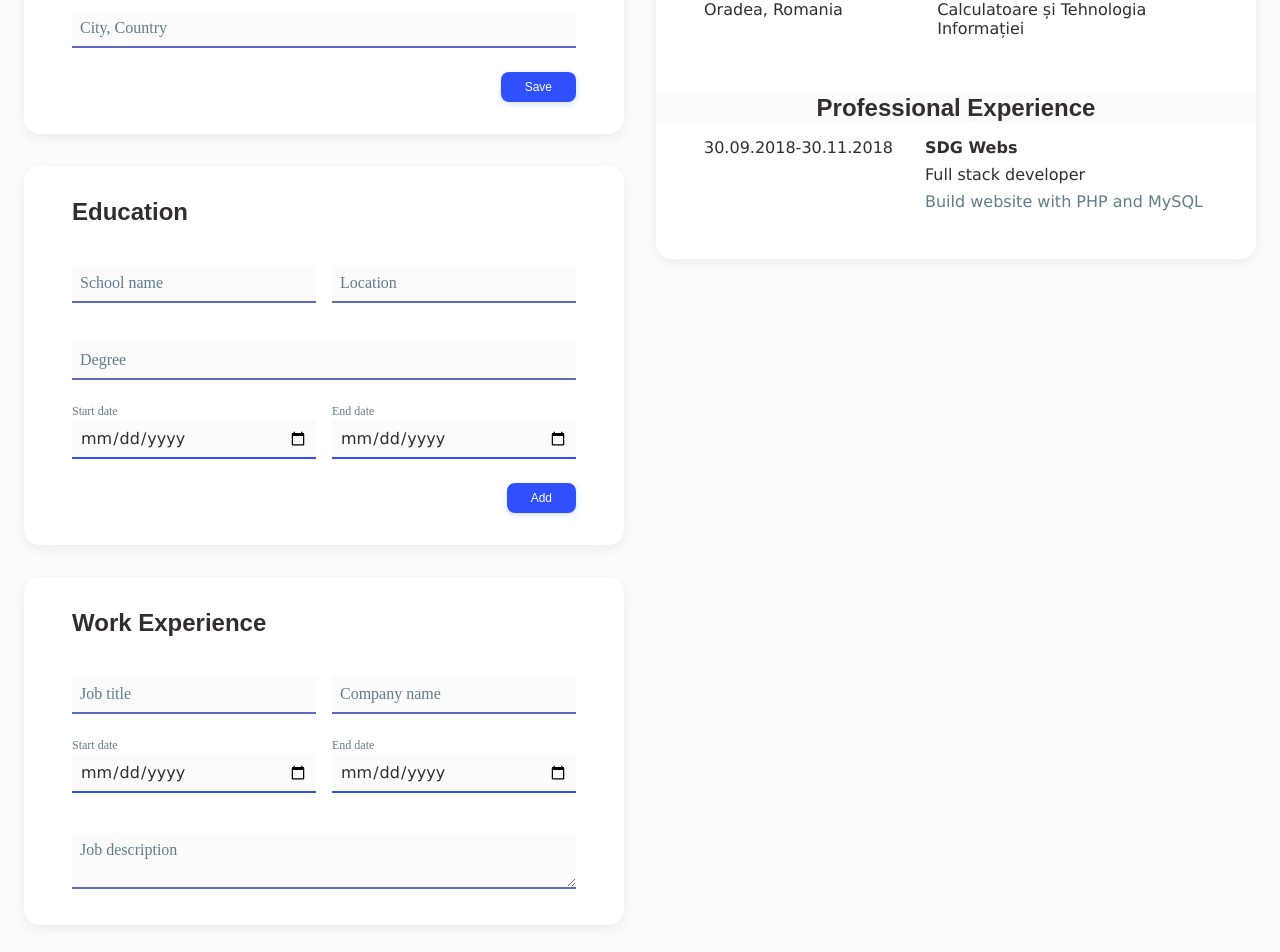
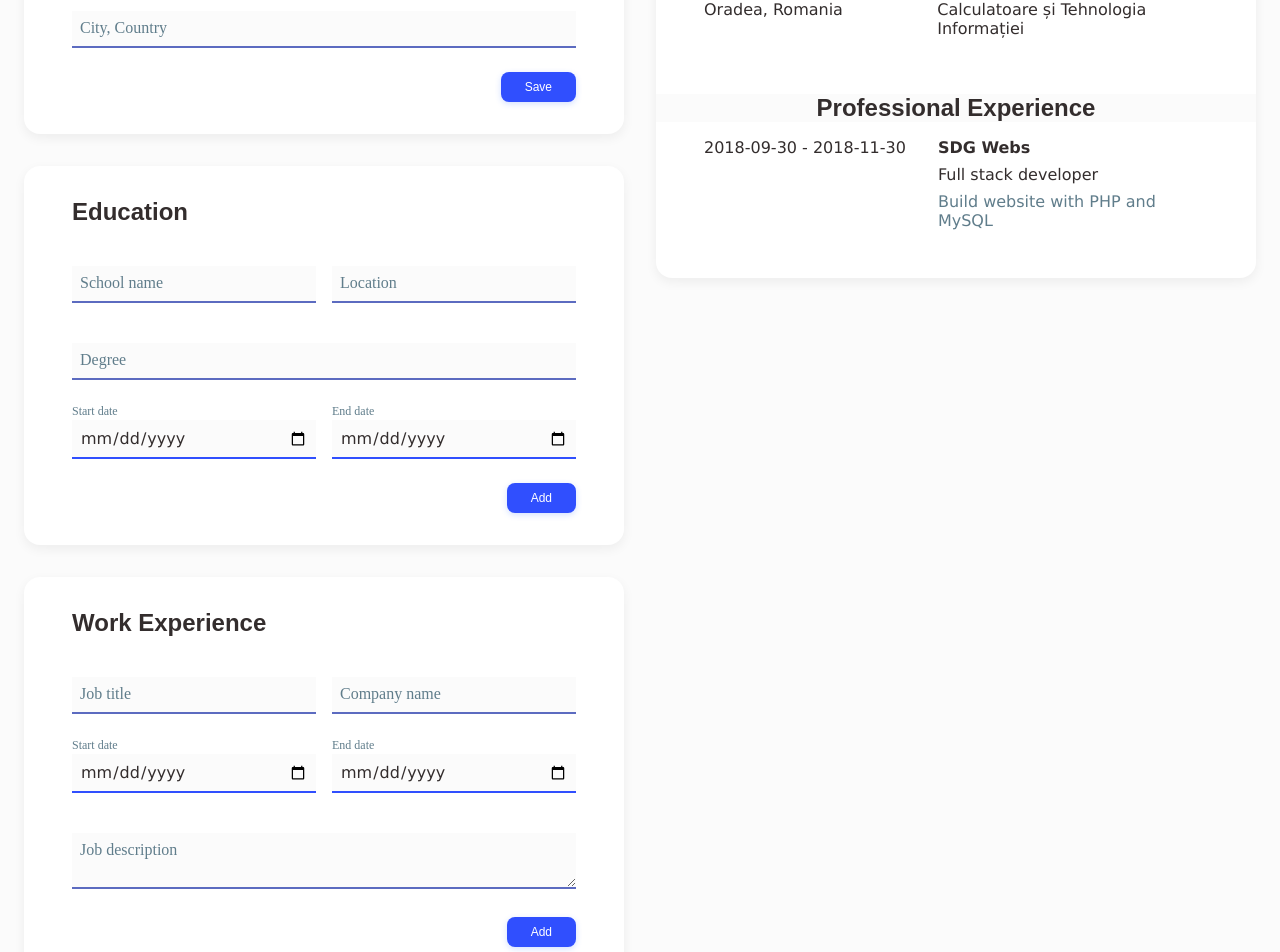
Before and after one commit to catalinbroinas/cv-application, a React (Vite) app: page / in a window 1280 px wide. Shown: the part 402-1354 px from the top of the page. Built offline with nearby package versions, Linux system fonts and the light colour scheme.

Commit message:
feat(MainContent): handle experience data form
- Connect experience data form with preview section
- Update CV Body after clicking Add button

```diff
--- a/src/components/cv/CVExperience.jsx
+++ b/src/components/cv/CVExperience.jsx
@@ -1,18 +1,20 @@
 
-function CVExperience({ company, job, description, startDate, endDate }) {
+function CVExperience({ experienceData }) {
+    const { jobTitle, companyName, experienceStartDate, experienceEndDate, jobDescription } = experienceData;
+
     return (
         <div className="cv-experience">
             <h3 className="sub-title">Professional Experience</h3>
 
             <div className="content">
                 <div className="date-time">
-                    <p className="text">{startDate}-{endDate}</p>
+                    <p className="text">{experienceStartDate} - {experienceEndDate}</p>
                 </div>
 
                 <div className="job">
-                    <p className="text fw-bold">{company}</p>
-                    <p className="text">{job}</p>
-                    <p className="text-light">{description}</p>
+                    <p className="text fw-bold">{companyName}</p>
+                    <p className="text">{jobTitle}</p>
+                    <p className="text-light">{jobDescription}</p>
                 </div>
             </div>
         </div>
--- a/src/components/forms/ExperienceForm.jsx
+++ b/src/components/forms/ExperienceForm.jsx
@@ -1,39 +1,90 @@
+import { useState } from "react";
 
-function ExperienceForm() {
+function ExperienceForm({ onAdd }) {
+    const [jobTitle, setJobTitle] = useState('');
+    const [jobDescription, setJobDescription] = useState('');
+    const [companyName, setCompanyName] = useState('');
+    const [experienceStartDate, setExperienceStartDate] = useState('');
+    const [experienceEndDate, setExperienceEndDate] = useState('');
+
+    const handleAddClick = () => {
+        onAdd({jobTitle, companyName, experienceStartDate, experienceEndDate, jobDescription});
+    };
+
     return (
-        <form id="experience-form" className="form-section">
+        <form
+            id="experience-form"
+            className="form-section"
+            onSubmit={(e) => e.preventDefault()}
+        >
             <h3 className="sub-title">Work Experience</h3>
 
             <div className="form-group">
                 <div className="form-outline">
-                    <input type="text" id="job-title" className="form-control" placeholder="Job title" />
+                    <input
+                        type="text"
+                        id="job-title"
+                        className="form-control"
+                        placeholder="Job title"
+                        value={jobTitle}
+                        onChange={(e) => setJobTitle(e.target.value)}
+                    />
                     <label htmlFor="job-title" className="form-label">Job title</label>
                 </div>
 
                 <div className="form-outline">
-                    <input type="text" id="company-name" className="form-control" placeholder="Company name" />
+                    <input
+                        type="text"
+                        id="company-name"
+                        className="form-control"
+                        placeholder="Company name"
+                        value={companyName}
+                        onChange={(e) => setCompanyName(e.target.value)}
+                    />
                     <label htmlFor="company-name" className="form-label">Company name</label>
                 </div>
             </div>
 
             <div className="form-group">
                 <div className="form-outline">
-                    <input type="date" id="experience-start-date" className="form-control" placeholder="Start date" />
+                    <input
+                        type="date"
+                        id="experience-start-date"
+                        className="form-control"
+                        placeholder="Start date"
+                        value={experienceStartDate}
+                        onChange={(e) => setExperienceStartDate(e.target.value)}
+                    />
                     <label htmlFor="experience-start-date" className="form-label">Start date</label>
                 </div>
 
                 <div className="form-outline">
-                    <input type="date" id="experience-end-date" className="form-control" placeholder="End date" />
+                    <input
+                        type="date"
+                        id="experience-end-date"
+                        className="form-control"
+                        placeholder="End date"
+                        value={experienceEndDate}
+                        onChange={(e) => setExperienceEndDate(e.target.value)}
+                    />
                     <label htmlFor="experience-end-date" className="form-label">End date</label>
                 </div>
             </div>
 
             <div className="form-group">
                 <div className="form-outline">
-                    <textarea id="job-description" className="form-control" placeholder="Job description"></textarea>
+                    <textarea
+                        id="job-description"
+                        className="form-control"
+                        placeholder="Job description"
+                        value={jobDescription}
+                        onChange={(e) => setJobDescription(e.target.value)}
+                    ></textarea>
                     <label htmlFor="job-description" className="form-label">Job description</label>
                 </div>
             </div>
+
+            <button className="btn btn-primary" onClick={handleAddClick}>Add</button>
         </form>
     );
 }
--- a/src/sections/MainContent/FormSection.jsx
+++ b/src/sections/MainContent/FormSection.jsx
@@ -2,14 +2,14 @@ import PersonalDataForm from "../../components/forms/PersonalDataForm";
 import EducationForm from "../../components/forms/EducationForm";
 import ExperienceForm from "../../components/forms/ExperienceForm";
 
-function FormSection({ setPersonalData, setEducationData }) {
+function FormSection({ setPersonalData, setEducationData, setExperienceData }) {
     return (
         <section className="insert-data">
             <h2 className="sr-only">Introduce data</h2>
 
             <PersonalDataForm onSave={setPersonalData} />
             <EducationForm onAdd={setEducationData} />
-            <ExperienceForm />
+            <ExperienceForm onAdd={setExperienceData} />
         </section>
     );
 }
--- a/src/sections/MainContent/MainContent.jsx
+++ b/src/sections/MainContent/MainContent.jsx
@@ -18,6 +18,13 @@ function MainContent() {
         educationStartDate: '2015-10.01',
         educationEndDate: '2019-09-12'
     });
+    const [experienceData, setExperienceData] = useState({
+        jobTitle: 'Full stack developer',
+        companyName: 'SDG Webs',
+        experienceStartDate: '2018-09-30',
+        experienceEndDate: '2018-11-30',
+        jobDescription: 'Build website with PHP and MySQL'
+    });
 
     return (
         <div className="container">
@@ -25,10 +32,12 @@ function MainContent() {
                 <FormSection
                     setPersonalData={setPersonalData}
                     setEducationData={setEducationData}
+                    setExperienceData={setExperienceData}
                 />
                 <PreviewSection
                     personalData={personalData}
                     educationData={educationData}
+                    experienceData={experienceData}
                 />
             </div>
         </div>
--- a/src/sections/MainContent/PreviewSection.jsx
+++ b/src/sections/MainContent/PreviewSection.jsx
@@ -2,7 +2,7 @@ import CVHeader from "../../components/cv/CVHeader";
 import CVEducation from "../../components/cv/CVEducation";
 import CVExperience from "../../components/cv/CVExperience";
 
-function PreviewSection({ personalData, educationData }) {
+function PreviewSection({ personalData, educationData, experienceData }) {
     return (
         <section className="preview">
             <h2 className="sr-only">CV generated</h2>
@@ -12,13 +12,7 @@ function PreviewSection({ personalData, educationData }) {
 
                 <div className="cv-body">
                     <CVEducation educationData={educationData} />
-                    <CVExperience
-                        company="SDG Webs"
-                        job="Full stack developer"
-                        description="Build website with PHP and MySQL"
-                        startDate="30.09.2018"
-                        endDate="30.11.2018"
-                    />
+                    <CVExperience experienceData={experienceData} />
                 </div>
             </div>
         </section>
```
